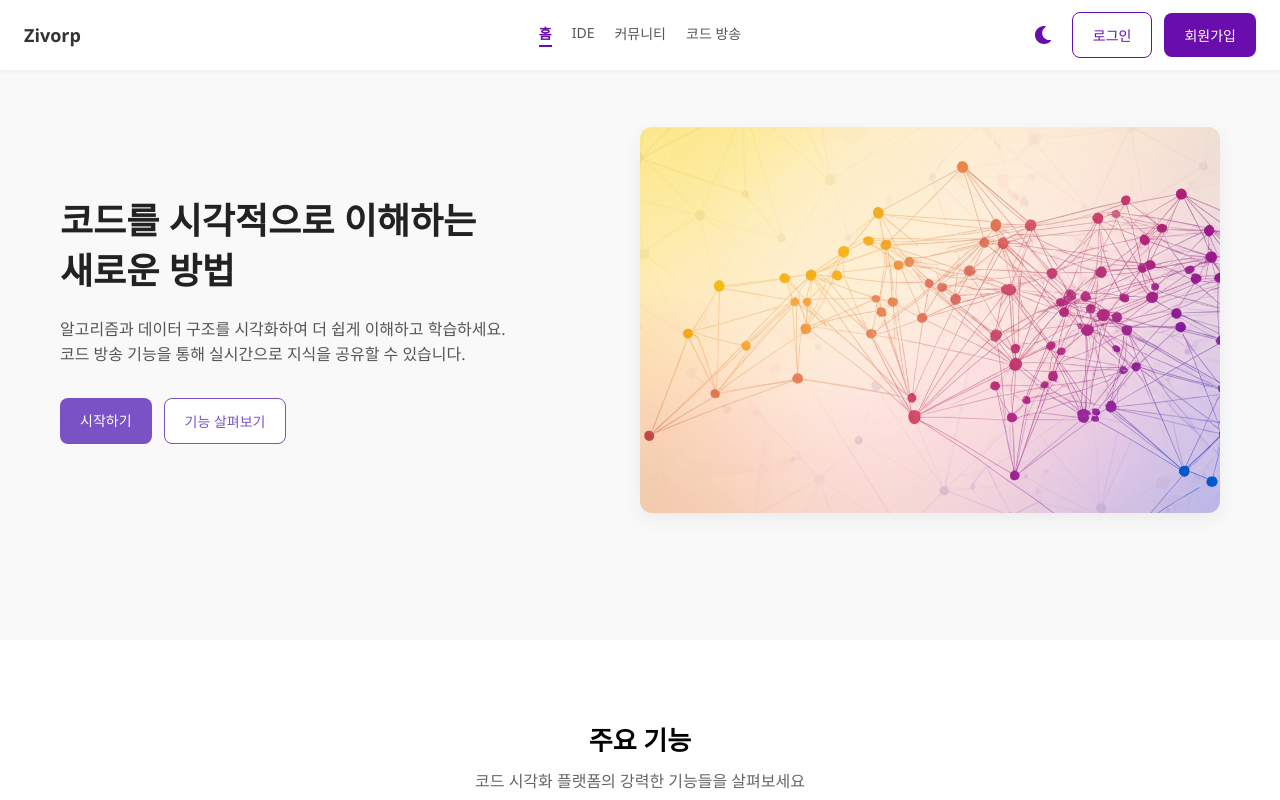
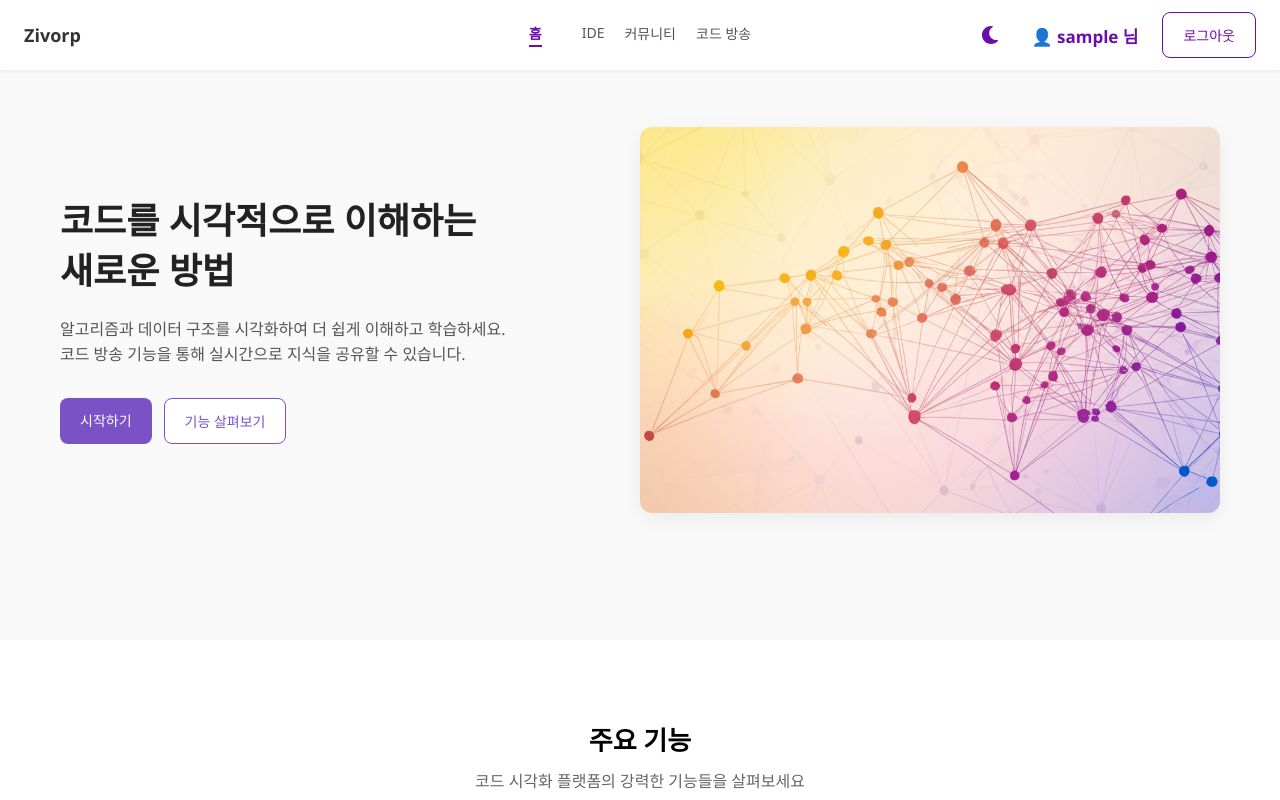
Before and after one commit to DMU-DebugVisual/DebugVisual_FrontEnd, a React (Create React App) app: page / in a window 1280 px wide. Shown: the top 800 px of the page. Built offline with nearby package versions, Linux system fonts and the light colour scheme; sample sign-in values are in the browser's storage.

Commit message:
로그인 시 사용자 이름 및 로그아웃 버튼 표시 기능 추가

```diff
--- a/src/App.js
+++ b/src/App.js
@@ -19,10 +19,8 @@ import ScrollToTop from "./components/common/ScrollToTop";
 
 function App() {
     const [isDark, setIsDark] = useState(false);
-
-    useEffect(() => {
-        document.body.classList.toggle("dark-mode", isDark);
-    }, [isDark]);
+    const [isLoggedIn, setIsLoggedIn] = useState(false);
+    const [nickname, setNickname] = useState('');
 
     useEffect(() => {
         const savedTheme = localStorage.getItem("theme");
@@ -36,9 +34,22 @@ function App() {
         localStorage.setItem("theme", isDark ? "dark" : "light");
     }, [isDark]);
 
+    useEffect(() => {
+        const token = localStorage.getItem("token");
+        const name = localStorage.getItem("username"); // ✅ 이름을 불러옴
+
+        if (token && name) {
+            setIsLoggedIn(true);
+            setNickname(name); // ✅ 이름을 nickname으로 사용
+        } else {
+            setIsLoggedIn(false);
+            setNickname('');
+        }
+    }, []);
+
     return (
         <HashRouter>
-            <Header isDark={isDark} setIsDark={setIsDark} />
+            <Header isDark={isDark} setIsDark={setIsDark} isLoggedIn={isLoggedIn} nickname={nickname} />
             <ScrollToTop />
             <Routes>
                 <Route path="/" element={<Main />} />
--- a/src/components/header/Header.css
+++ b/src/components/header/Header.css
@@ -94,7 +94,7 @@
 
 /* 로그인 상태일 때 닉네임 표시 */
 .user-nickname {
-    font-size: 14px;
+    font-size: 17px;
     font-weight: 600;
     color: #6a0dad;
     padding: 6px 12px;
--- a/src/components/header/Header.jsx
+++ b/src/components/header/Header.jsx
@@ -1,12 +1,14 @@
-import React, { useState, useEffect } from "react";
+import React from "react";
 import { NavLink, Link } from "react-router-dom";
+import { Link as ScrollLink } from "react-scroll";
 import { FaMoon, FaSun } from "react-icons/fa";
 import "./Header.css";
 
-const Header = ({ isLoggedIn, nickname, isDark, setIsDark }) => {
-    useEffect(() => {
-        document.body.classList.toggle("dark-mode", isDark);
-    }, [isDark]);
+const Header = ({ isDark, setIsDark, isLoggedIn, nickname }) => {
+    const handleLogout = () => {
+        localStorage.clear();
+        window.location.reload(); // 새로고침으로 상태 초기화
+    };
 
     return (
         <header className="custom-header">
@@ -16,6 +18,14 @@ const Header = ({ isLoggedIn, nickname, isDark, setIsDark }) => {
 
             <nav className="header-nav">
                 <NavLink to="/" end>홈</NavLink>
+                <ScrollLink
+                    to="feature"
+                    smooth
+                    duration={500}
+                    offset={-64}
+                    spy={true}
+                    activeClass="active"
+                ></ScrollLink>
                 <NavLink to="/ide">IDE</NavLink>
                 <NavLink to="/community">커뮤니티</NavLink>
                 <NavLink to="/broadcast">코드 방송</NavLink>
@@ -27,10 +37,14 @@ const Header = ({ isLoggedIn, nickname, isDark, setIsDark }) => {
                     className="theme-toggle-btn"
                     aria-label="Toggle theme"
                 >
-                    {isDark ? <FaSun/> : <FaMoon/>}
+                    {isDark ? <FaSun /> : <FaMoon />}
                 </button>
+
                 {isLoggedIn ? (
-                    <span className="user-nickname">👤 {nickname}</span>
+                    <>
+                        <span className="user-nickname">👤 {nickname} 님</span>
+                        <button onClick={handleLogout} className="btn btn-outline">로그아웃</button>
+                    </>
                 ) : (
                     <>
                         <Link to="/login" className="btn btn-outline">로그인</Link>
--- a/src/components/login/Login.jsx
+++ b/src/components/login/Login.jsx
@@ -2,12 +2,15 @@ import React, { useState } from 'react';
 import axios from 'axios';
 import config from '../../config';
 import './Login.css';
+import { useNavigate } from 'react-router-dom';
 
 function Login() {
     const [formData, setFormData] = useState({
         username: '',
         password: '',
     });
+
+    const navigate = useNavigate();
 
     const handleChange = (e) => {
         setFormData({
@@ -29,13 +32,15 @@ function Login() {
 
             console.log('✅ 로그인 성공:', response.data);
 
+            // 사용자 정보 저장
             localStorage.setItem('token', token);
-            localStorage.setItem('username', name);
+            localStorage.setItem('username', name);  // ✅ 이름 저장
             localStorage.setItem('userId', userId);
             localStorage.setItem('role', role);
 
-            alert('로그인 성공!');
-            // window.location.href = '/'; // 필요한 경우 이동
+            // 메인 페이지 이동 및 상태 반영 위해 새로고침
+            navigate('/', { replace: true });
+            window.location.reload();
         } catch (error) {
             console.error('❌ 로그인 실패:', error.response?.data || error.message);
             alert(error.response?.data?.message || '로그인에 실패했습니다.');
@@ -58,6 +63,7 @@ function Login() {
                         onChange={handleChange}
                         required
                     />
+
                     <div className="password-container">
                         <label htmlFor="password">비밀번호</label>
                         <a href="/forgot-password">비밀번호 찾기</a>
@@ -84,6 +90,7 @@ function Login() {
                     <button disabled>Google</button>
                     <button disabled>Github</button>
                 </div>
+
                 <p className="signup-link">
                     계정이 없으신가요? <a href="/signup">회원가입</a>
                 </p>
```
